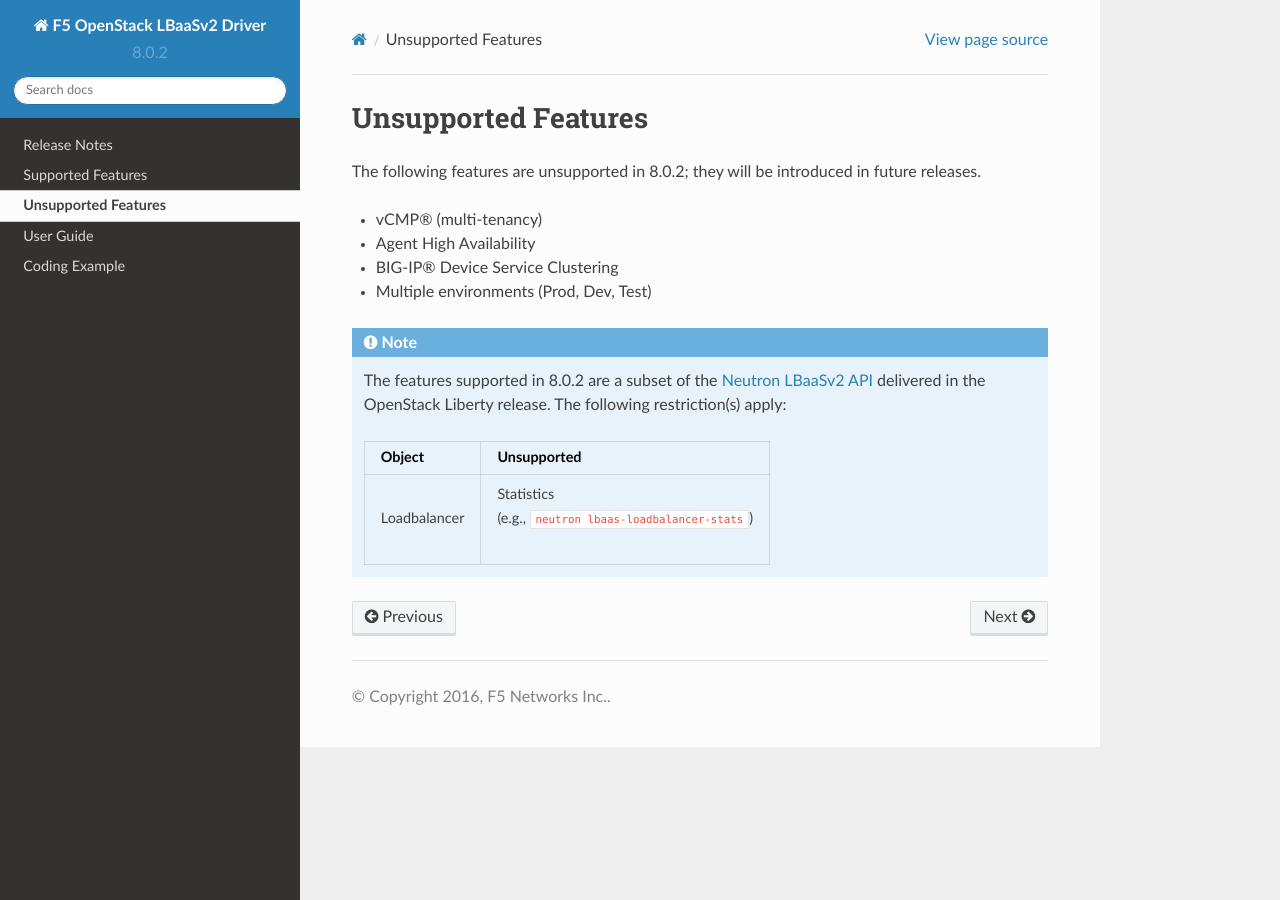
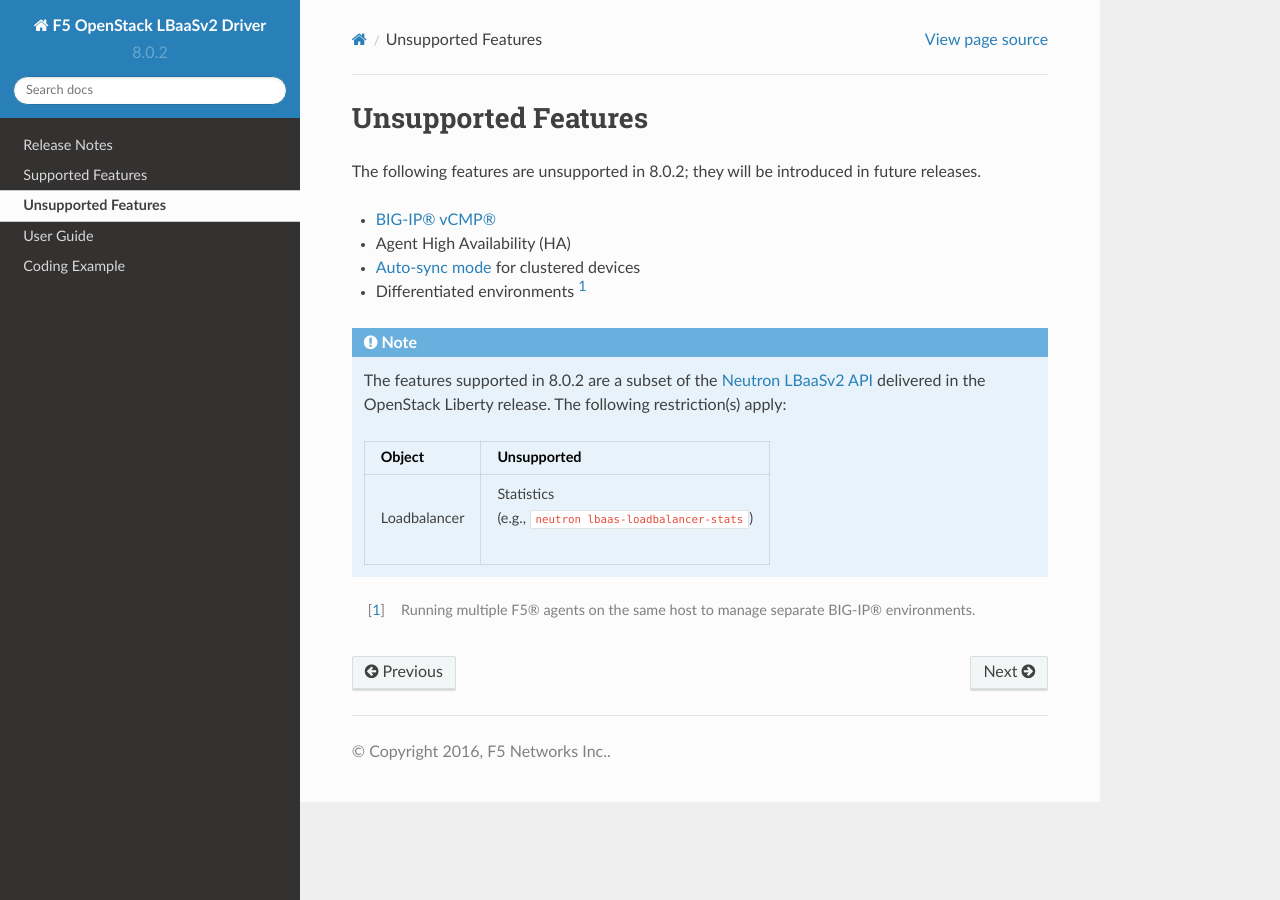
Before and after one commit to F5Networks/f5-openstack-lbaasv2-driver, a Sphinx documentation site: the page built from docs/includes/topic_restrictions.rst, in a window 1280 px wide. Built offline with Sphinx 7.4.7 and the Read the Docs theme 2.0.0, drawn with Linux system fonts in a browser that asks for light colours.

Commit message:
update supported / unsupported features for liberty relase v8.0.3; added release summary section to release notes
Update README.rst

Correct documentation link; replaced with `http://f5-openstack-lbaasv2-driver.readthedocs.io`.

```diff
--- a/README.rst
+++ b/README.rst
@@ -39,7 +39,7 @@
 Documentation
 -------------
 
-Please refer to the F5® OpenStack LBaaSv2 Driver `project documentation <http://f5-openstack-lbaasv2.readthedocs.org/en/>`_ for installation and configuration instructions.
+Please refer to the F5® OpenStack LBaaSv2 `project documentation <http://f5-openstack-lbaasv2-driver.readthedocs.io>`_ for installation and configuration instructions.
 
 Filing Issues
 -------------
--- a/docs/includes/topic_ha-modes.rst
+++ b/docs/includes/topic_ha-modes.rst
@@ -6,8 +6,8 @@
 - ``f5_ha_type``: Defines the high availability (HA) mode used by the BIG-IP®.
 
     * ``standalone``: Single BIG-IP® device; no HA.
-    * ``pair``: Active/standby two device HA. [#fn1]_
-    * ``scalen``: Active device cluster. [#fn1]_
+    * ``pair``: Active/standby two device HA.
+    * ``scalen``: Active device cluster.
 
     .. code-block:: text
 
@@ -15,6 +15,6 @@
         #
         # ...
         #
-        f5_ha_type = standalone
+        f5_ha_type = standalone \\ pair \\ scalen
         #
         #
--- a/docs/includes/topic_restrictions.rst
+++ b/docs/includes/topic_restrictions.rst
@@ -5,10 +5,10 @@
 
 The following features are unsupported in |release|; they will be introduced in future releases.
 
-* vCMP® (multi-tenancy)
-* Agent High Availability
-* BIG-IP® Device Service Clustering
-* Multiple environments (Prod, Dev, Test)
+* `BIG-IP® vCMP® <https://f5.com/resources/white-papers/virtual-clustered-multiprocessing-vcmp>`_
+* Agent High Availability (HA)
+* :ref:`Auto-sync mode <Sync mode>` for clustered devices
+* Differentiated environments [#]_
 
 
 .. note::
@@ -23,3 +23,6 @@
         | Loadbalancer   || Statistics                                        |
         |                || (e.g., ``neutron lbaas-loadbalancer-stats``)      |
         +----------------+----------------------------------------------------+
+
+
+.. [#] Running multiple F5® agents on the same host to manage separate BIG-IP® environments.
--- a/docs/map_lbaasv2-features.rst
+++ b/docs/map_lbaasv2-features.rst
@@ -16,7 +16,3 @@
 .. include:: includes/topic_device-driver-settings.rst
 
 .. include:: includes/topic_cert-manager.rst
-
-
-
-.. [#fn1] Not supported in this release.
```
Also changed, not shown: docs/includes/topic_sync-mode.rst (+5 -2 lines), docs/map_release-summary.rst (added, +14 -0 lines), docs/release_notes.rst (+1 -11 lines), docs/includes/topic_supported-features-intro.rst (line endings or trailing spaces).
